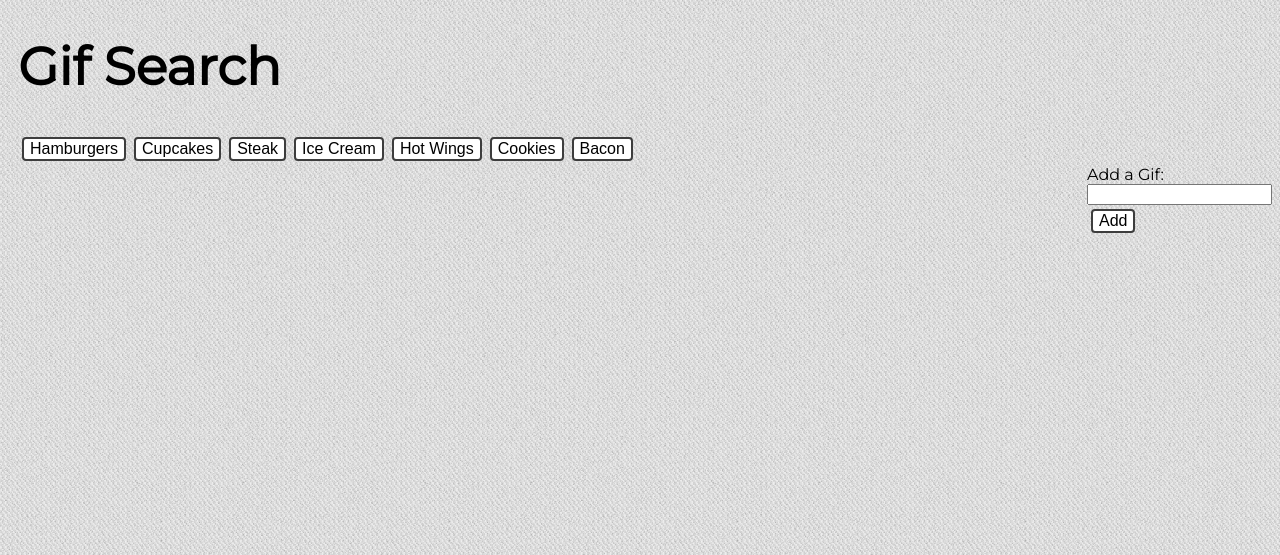
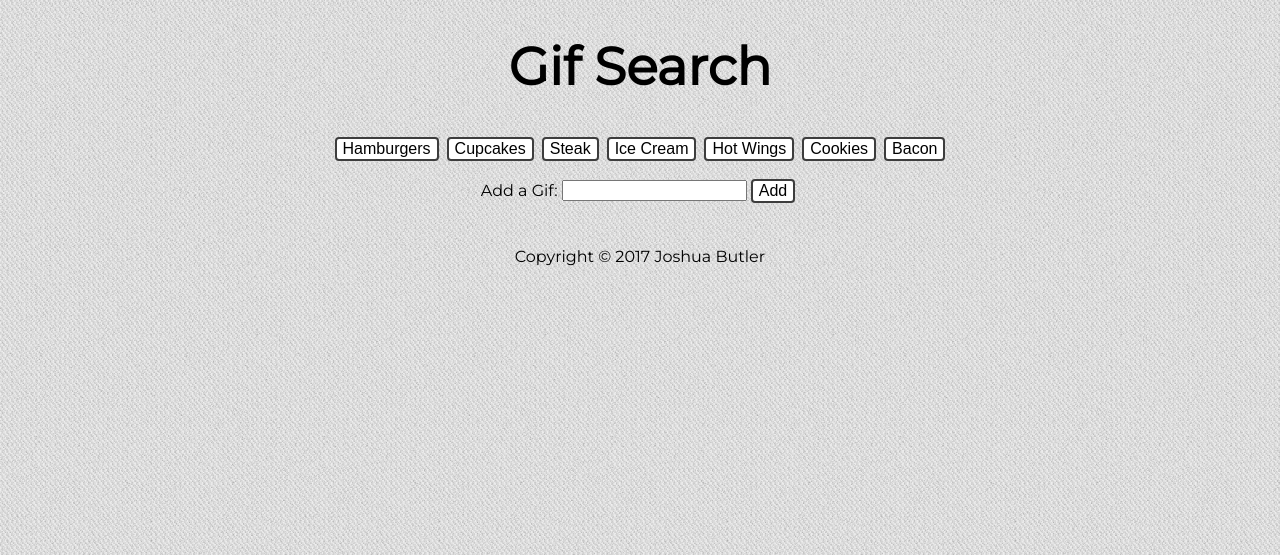
Before and after one commit to joshcbutler/GifTastic, a PHP site: page / in a window 1280 px wide. Shown: the top 555 px of the page. Run offline with PHP 8.4, Linux system fonts and the light colour scheme; some libraries are stand-ins or nearby versions.

Commit message:
updated css

```diff
--- a/assets/css/style.css
+++ b/assets/css/style.css
@@ -1,23 +1,30 @@
-html {
-	margin-left: 10px;
-}
 body {
 	font-family: 'Montserrat', sans-serif;
 }
 h1 {
 	font-size: 52px;
 }
+#header {
+    display: flex;
+    justify-content: center;
+}
 img {
 	height: 300px;
 	margin: 10px;
+}
+#button-view {
+    display: flex;
+    justify-content: center;
+    margin-bottom: 10px;
 }
 #gif-container {
 	display: flex;
 	flex-wrap: wrap;
 }
 #gif-form {
-	float: right;
-	margin: auto;
+	display: flex;
+    justify-content: center;
+    align-items: center;
 }
 button {
 	margin: 4px;
@@ -45,3 +52,10 @@ button:hover {
 	background-color: #333333;
     color: white;
 }
+footer {
+    display: flex;
+    justify-content: center;
+    height: 100px;
+    line-height: 100px;
+    flex: 1;
+}
--- a/assets/javascript/app.js
+++ b/assets/javascript/app.js
@@ -54,10 +54,12 @@ $("#add-gifs").on(
     "click",
     function onClickAddGifs(event) {
         event.preventDefault();
+        $("#gifs-input").text("");
         var gif = $("#gifs-input").val().trim();
         gifs.push(gif);
         renderButtons();
         addEvents();
+
     }
 );
 
--- a/index.html
+++ b/index.html
@@ -10,10 +10,10 @@
 
 <body background="assets/images/cheap_diagonal_fabric.png">
     <div class="container">
-        <h1>Gif Search</h1>
+        <h1 id="header">Gif Search</h1>
         <div id="button-view"></div>
         <form id="gif-form">
-            <label for="gif-input">Add a Gif:</label>
+            <label for="gif-input">Add a Gif:&nbsp</label>
             <br>
             <input type="text" id="gifs-input">
             <br>
@@ -23,5 +23,6 @@
         <script src="assets/javascript/app.js" type="text/javascript"></script>
     </div>
 </body>
+<footer>Copyright &copy; 2017 Joshua Butler</footer>
 
 </html>
```
